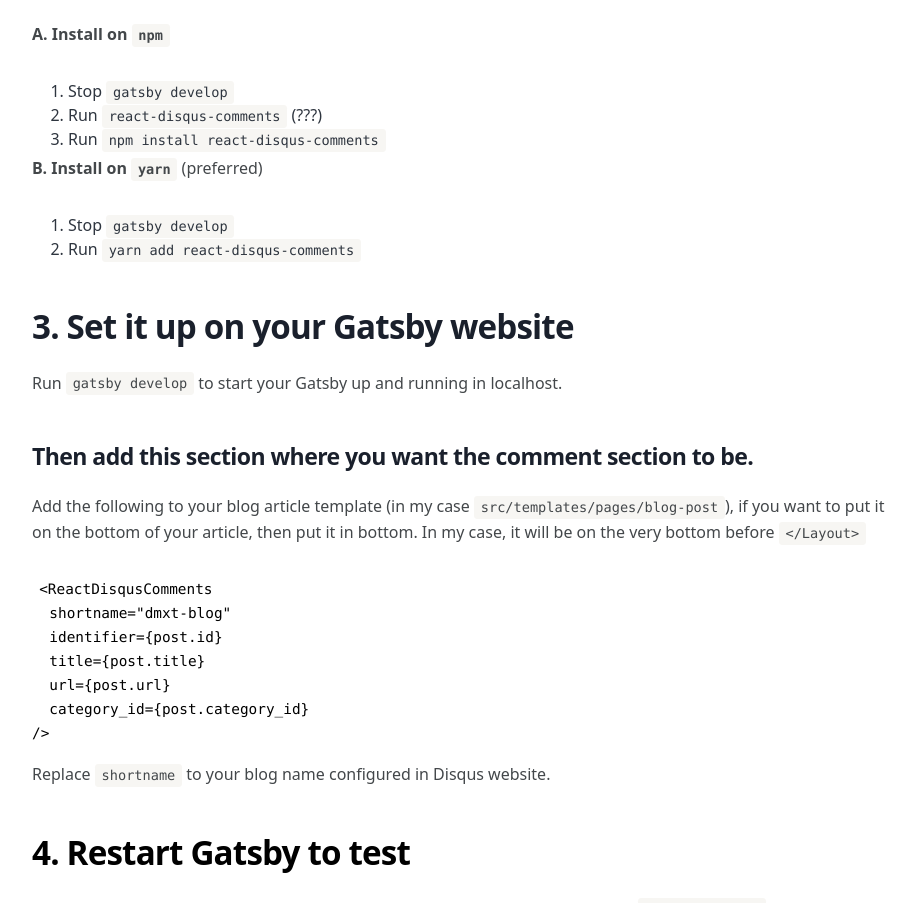
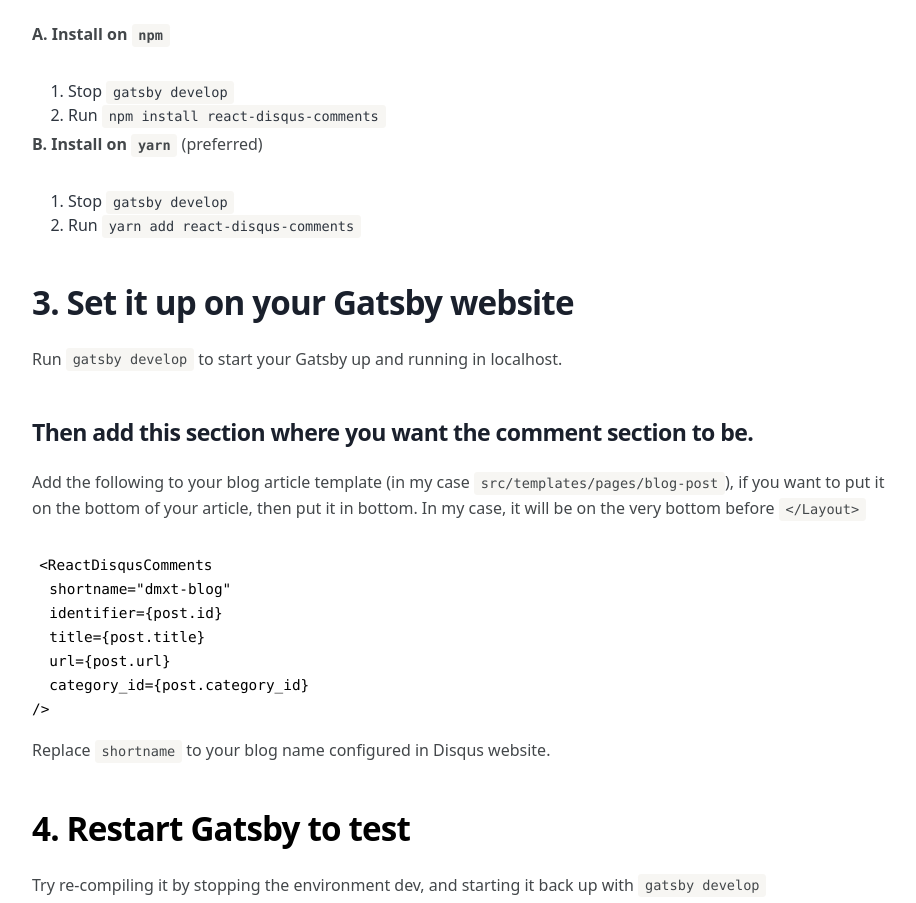
Before and after one commit to dmxt/dmxt-blog-v4, a Gatsby site: page /disqus-on-gatsby/ in a window 1280 px wide. Shown: the part 1421-2324 px from the top of the page, without its empty margins (180-1096 px from the left). Built offline with nearby package versions, Linux system fonts and the light colour scheme; Gatsby itself is replaced by a stand-in of ours; some packages are replaced by stand-ins of ours; code samples lack their colours.

Commit message:
Edit disqus article

```diff
--- a/content/blog/disqus-on-gatsby/index.md
+++ b/content/blog/disqus-on-gatsby/index.md
@@ -24,8 +24,7 @@
 # 2. Installation
 **A. Install on `npm`**
 1. Stop `gatsby develop`
-2. Run `react-disqus-comments` (???)
-3. Run `npm install react-disqus-comments`
+2. Run `npm install react-disqus-comments`
 
 **B. Install on `yarn`** (preferred)
 1. Stop `gatsby develop`
```
